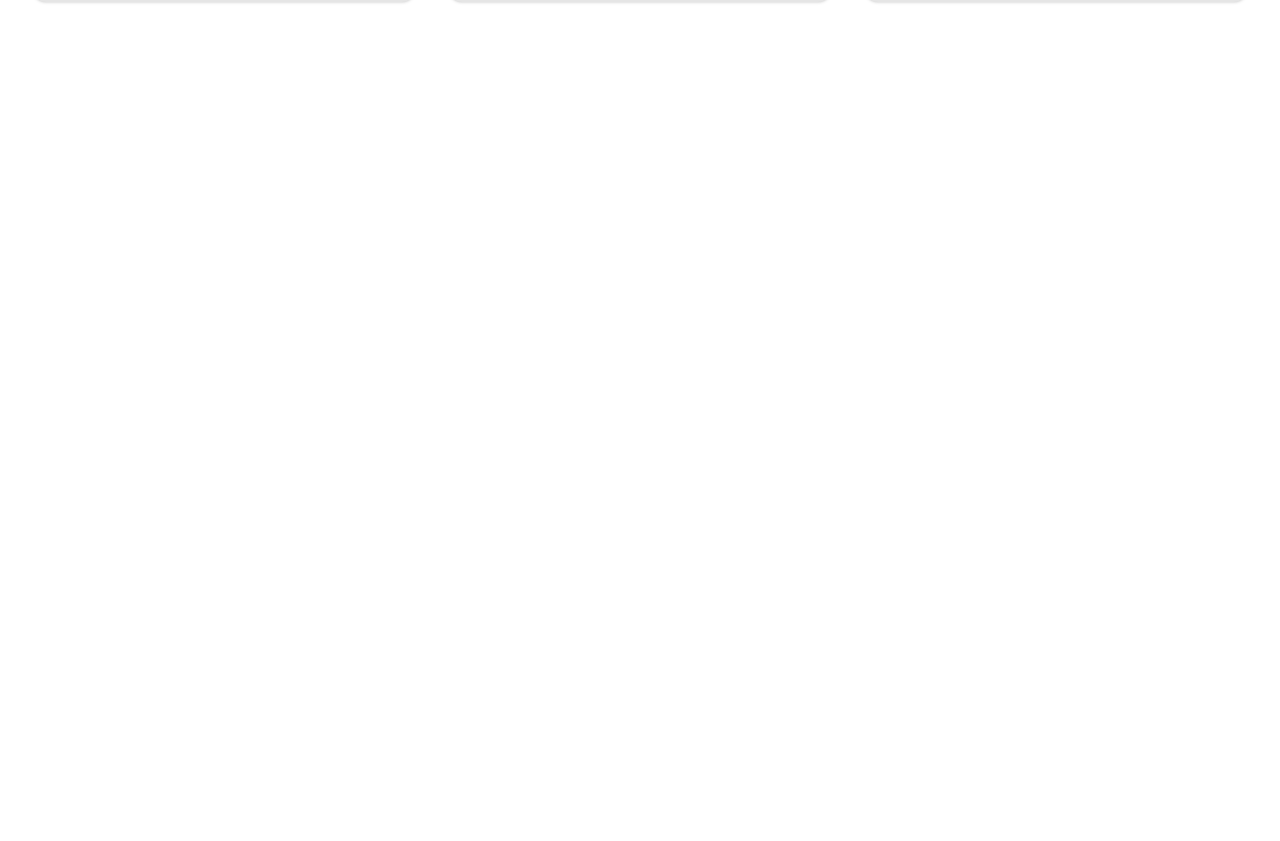
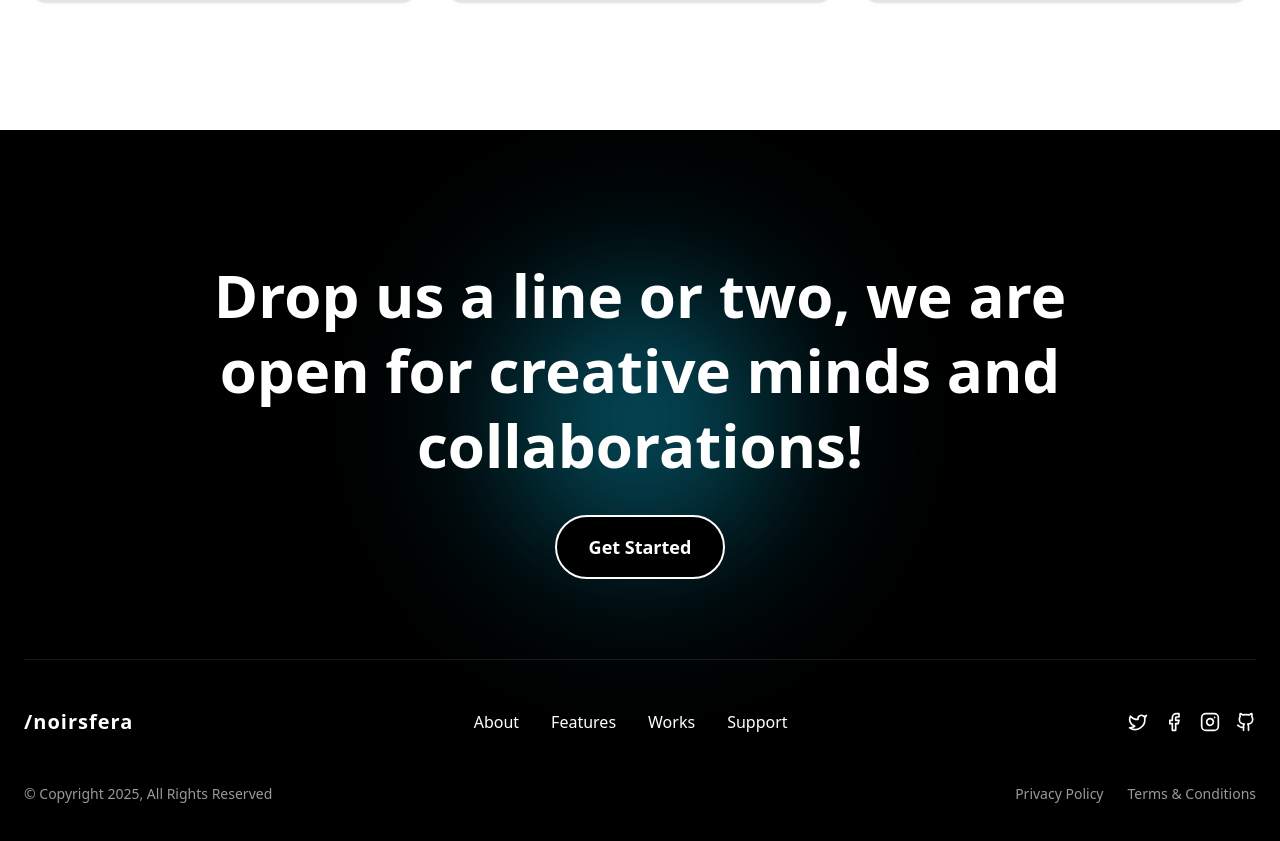
Before and after one commit to FlatBushZombies/noirsfera-agency, a Next.js app: page / in a window 1280 px wide. Shown: the part 1605-2446 px from the top of the page. Before the commit the page ends 1735 px from the top, so only its background shows below. Built offline with nearby package versions, Linux system fonts and the light colour scheme.

Commit message:
footer design

```diff
--- a/app/page.tsx
+++ b/app/page.tsx
@@ -1,14 +1,19 @@
+import Footer from '@/components/footer'
 import { Hero } from '@/components/hero'
 import { NavBar } from '@/components/navbar'
 import { Testimonials } from '@/components/testimonials'
+
 import React from 'react'
 
 const Home = () => {
   return (
-    <main className='min-h-screen'>
+    <main className='min-h-screen flex flex-col'>
       <NavBar />
+      <div className='flex-1'>
       <Hero />
       <Testimonials />
+      </div>
+      <Footer />
     </main>
   )
 }
--- /dev/null
+++ b/components/footer.tsx
@@ -0,0 +1,137 @@
+"use client"
+
+import type React from "react"
+
+import { useState } from "react"
+import { Twitter, Facebook, Instagram, Github } from "lucide-react"
+
+export default function Footer() {
+  const [mousePosition, setMousePosition] = useState({ x: 0, y: 0 })
+
+  const handleMouseMove = (e: React.MouseEvent<HTMLDivElement>) => {
+    const rect = e.currentTarget.getBoundingClientRect()
+    setMousePosition({
+      x: e.clientX - rect.left,
+      y: e.clientY - rect.top,
+    })
+  }
+
+  return (
+    <footer className="relative bg-black text-white overflow-hidden">
+      {/* Main Content Section */}
+      <div className="relative z-10 px-6 py-20 md:py-32">
+        <div className="max-w-7xl mx-auto">
+          {/* Hero Section with CTA */}
+          <div className="text-center mb-20 relative" onMouseMove={handleMouseMove}>
+            {/* Animated Gradient Background */}
+            <div className="absolute inset-0 flex items-center justify-center pointer-events-none">
+              <div
+                className="absolute w-[500px] h-[500px] rounded-full opacity-30 blur-3xl animate-spin-slow"
+                style={{
+                  background: `radial-gradient(circle at center, #0EC8F3 0%, transparent 70%)`,
+                  animationDuration: "8s",
+                }}
+              />
+              <div
+                className="absolute w-[400px] h-[400px] rounded-full opacity-20 blur-2xl animate-spin-reverse"
+                style={{
+                  background: `radial-gradient(circle at center, #0EC8F3 0%, transparent 60%)`,
+                  animationDuration: "6s",
+                }}
+              />
+            </div>
+
+            {/* Content */}
+            <div className="relative z-10">
+              <h2 className="text-4xl md:text-5xl lg:text-6xl font-bold mb-8 leading-tight text-balance">
+                Drop us a line or two, we are
+                <br />
+                open for creative minds and
+                <br />
+                collaborations!
+              </h2>
+
+              {/* CTA Button with Hover Effect */}
+              <div className="relative inline-block group">
+                {/* Pointer indicator */}
+                <div
+                  className="absolute -right-12 top-1/2 -translate-y-1/2 opacity-0 group-hover:opacity-100 transition-opacity duration-300 pointer-events-none"
+                  style={{
+                    transform: `translate(${mousePosition.x * 0.02}px, ${mousePosition.y * 0.02}px)`,
+                  }}
+                >
+                  <svg width="24" height="24" viewBox="0 0 24 24" fill="none" className="text-cyan-400">
+                    <path
+                      d="M5 12h14m0 0l-7-7m7 7l-7 7"
+                      stroke="currentColor"
+                      strokeWidth="2"
+                      strokeLinecap="round"
+                      strokeLinejoin="round"
+                    />
+                  </svg>
+                </div>
+
+                <button className="relative px-8 py-4 bg-black border-2 border-white rounded-full font-semibold text-lg hover:bg-white hover:text-black transition-all duration-300 hover:scale-105 cursor-pointer group-hover:shadow-[0_0_30px_rgba(14,200,243,0.5)]">
+                  Get Started
+                </button>
+              </div>
+            </div>
+          </div>
+
+          {/* Navigation Section */}
+          <div className="border-t border-white/10 pt-12">
+            <div className="flex flex-col md:flex-row justify-between items-center gap-8 mb-12">
+              {/* Logo */}
+              <div className="text-xl font-bold tracking-wider">/noirsfera</div>
+
+              {/* Navigation Links */}
+              <nav className="flex flex-wrap justify-center gap-8 text-sm md:text-base">
+                <a href="#about" className="hover:text-cyan-400 transition-colors duration-200">
+                  About
+                </a>
+                <a href="#features" className="hover:text-cyan-400 transition-colors duration-200">
+                  Features
+                </a>
+                <a href="#works" className="hover:text-cyan-400 transition-colors duration-200">
+                  Works
+                </a>
+                <a href="#support" className="hover:text-cyan-400 transition-colors duration-200">
+                  Support
+                </a>
+              </nav>
+
+              {/* Social Icons */}
+              <div className="flex gap-4">
+                <a href="#" className="hover:text-cyan-400 transition-colors duration-200" aria-label="Twitter">
+                  <Twitter size={20} />
+                </a>
+                <a href="#" className="hover:text-cyan-400 transition-colors duration-200" aria-label="Facebook">
+                  <Facebook size={20} />
+                </a>
+                <a href="#" className="hover:text-cyan-400 transition-colors duration-200" aria-label="Instagram">
+                  <Instagram size={20} />
+                </a>
+                <a href="#" className="hover:text-cyan-400 transition-colors duration-200" aria-label="GitHub">
+                  <Github size={20} />
+                </a>
+              </div>
+            </div>
+
+            {/* Bottom Section */}
+            <div className="flex flex-col md:flex-row justify-between items-center gap-4 text-sm text-white/60">
+              <p>© Copyright 2025, All Rights Reserved</p>
+              <div className="flex gap-6">
+                <a href="#privacy" className="hover:text-white transition-colors duration-200">
+                  Privacy Policy
+                </a>
+                <a href="#terms" className="hover:text-white transition-colors duration-200">
+                  Terms & Conditions
+                </a>
+              </div>
+            </div>
+          </div>
+        </div>
+      </div>
+    </footer>
+  )
+}
--- a/components/navbar.tsx
+++ b/components/navbar.tsx
@@ -67,7 +67,7 @@ export function NavBar() {
               whileHover={{ scale: 1.05 }}
               whileTap={{ scale: 0.95 }}
             >
-              /NOIRSFERA
+              /noirsfera
             </motion.a>
 
             {/* Desktop Navigation */}
```
